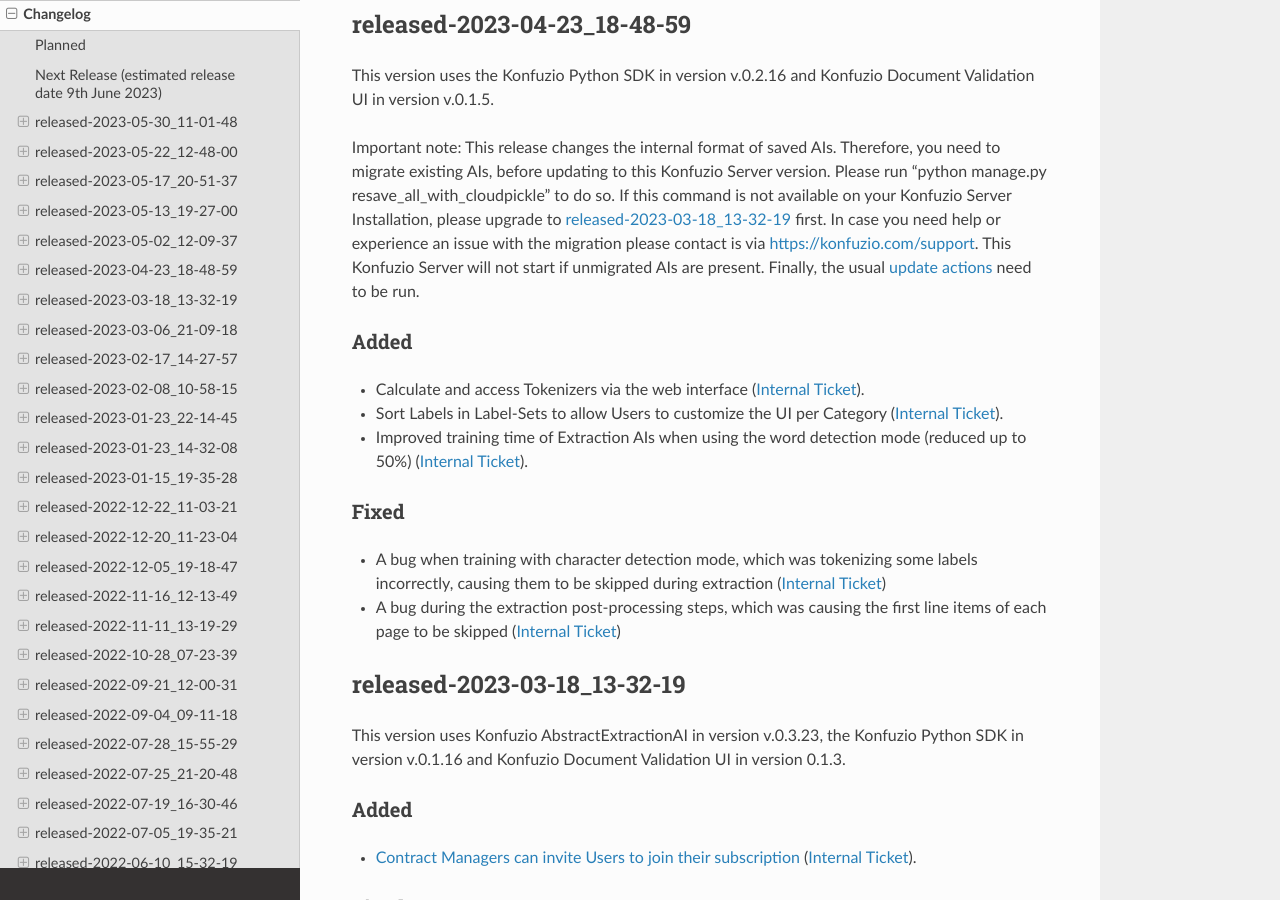
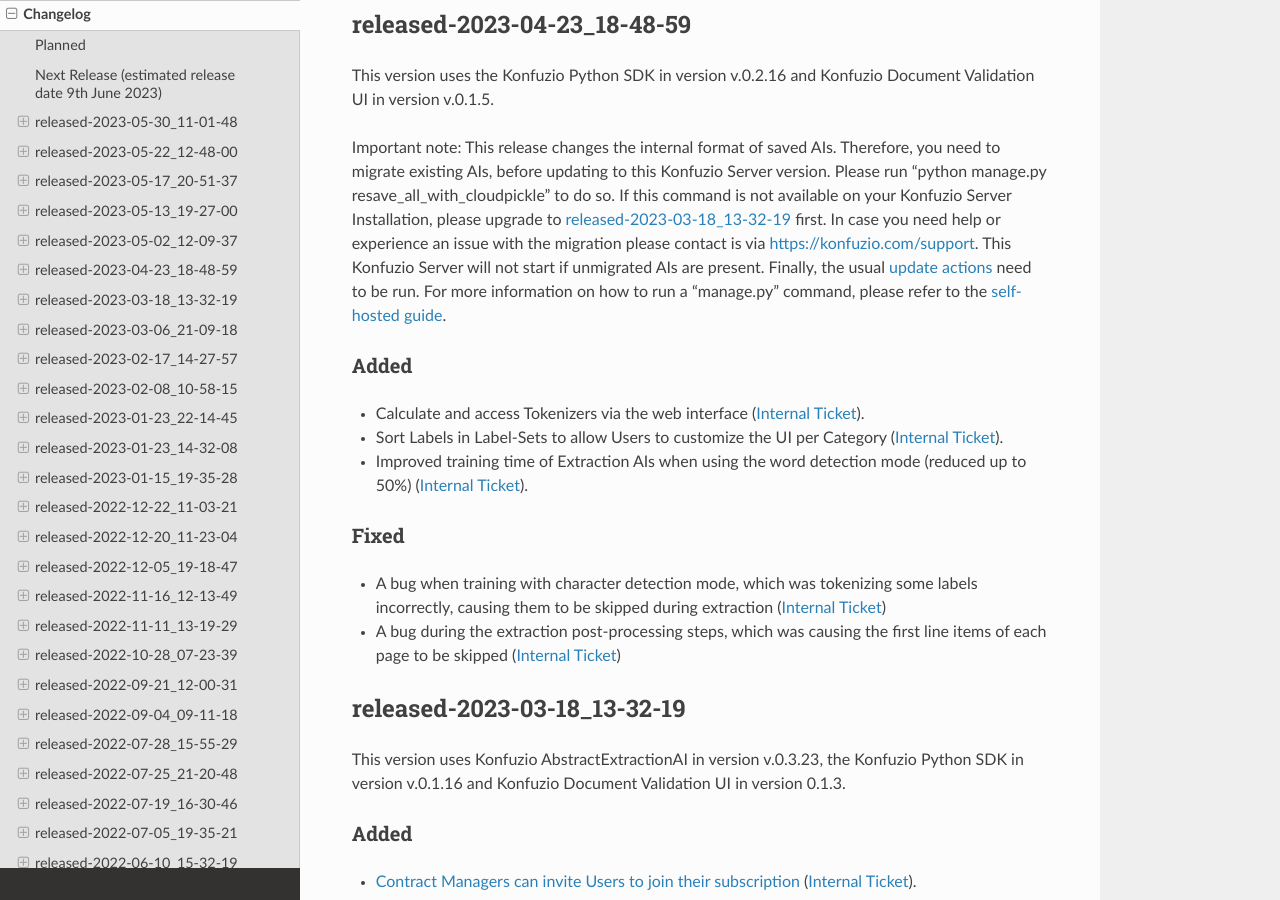
Before and after one commit to konfuzio-ai/konfuzio-sdk, a Sphinx documentation site: the page built from docs/web/changelog_app.md, in a window 1280 px wide and 900 px high, scrolled down 3156 px. Built offline with Sphinx 7.4.7 and the Read the Docs theme 2.0.0, drawn with Linux system fonts in a browser that asks for light colours; pages that are not in the unit, such as notebooks, are missing from menus; a script that is not in the unit is left out.

```diff
--- a/docs/web/changelog_app.md
+++ b/docs/web/changelog_app.md
@@ -100,7 +100,10 @@
 
 This version uses the Konfuzio Python SDK in version v.0.2.16 and Konfuzio Document Validation UI in version v.0.1.5.
 
-Important note: This release changes the internal format of saved AIs. Therefore, you need to migrate existing AIs, before updating to this Konfuzio Server version. Please run "python manage.py resave_all_with_cloudpickle" to do so. If this command is not available on your Konfuzio Server Installation, please upgrade to [released-2023-03-18_13-32-19]([released-2023-03-18_13-32-19](https://dev.konfuzio.com/web/changelog_app.html#released-2023-03-18-13-32-19)) first. In case you need help or experience an issue with the migration please contact is via https://konfuzio.com/support. This Konfuzio Server will not start if unmigrated AIs are present. Finally, the usual [update actions](https://dev.konfuzio.com/web/on_premises.html#a-upgrade-to-newer-konfuzio-version) need to be run.
+Important note: This release changes the internal format of saved AIs. Therefore, you need to migrate existing AIs, before updating to this Konfuzio Server version. Please run "python manage.py resave_all_with_cloudpickle" to do so. If this command is not available on your Konfuzio Server Installation, please upgrade to [released-2023-03-18_13-32-19]([released-2023-03-18_13-32-19](https://dev.konfuzio.com/web/changelog_app.html#released-2023-03-18-13-32-19)) first.
+In case you need help or experience an issue with the migration please contact is via https://konfuzio.com/support.
+This Konfuzio Server will not start if unmigrated AIs are present. Finally, the usual [update actions](https://dev.konfuzio.com/web/on_premises.html#a-upgrade-to-newer-konfuzio-version) need to be run.
+For more information on how to run a "manage.py" command, please refer to the [self-hosted guide](https://dev.konfuzio.com/web/on_premises.html#initial-login).
 
 ### Added
 - Calculate and access Tokenizers via the web interface ([Internal Ticket](https://git.konfuzio.com/konfuzio/objectives/-/issues/9271)).
```
